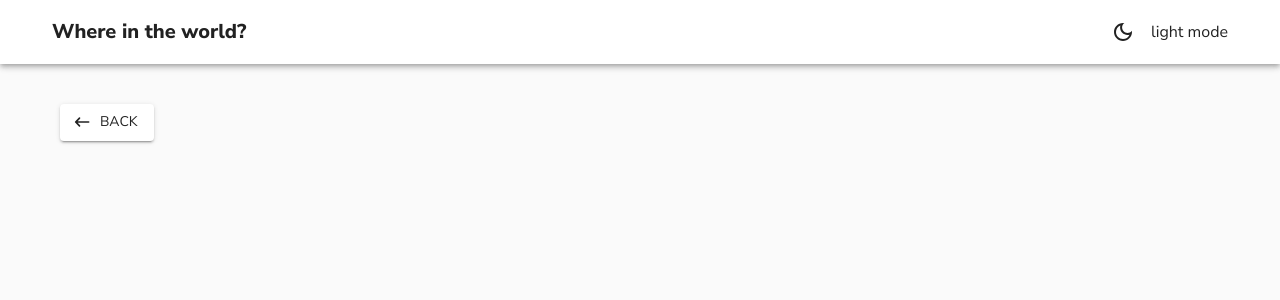
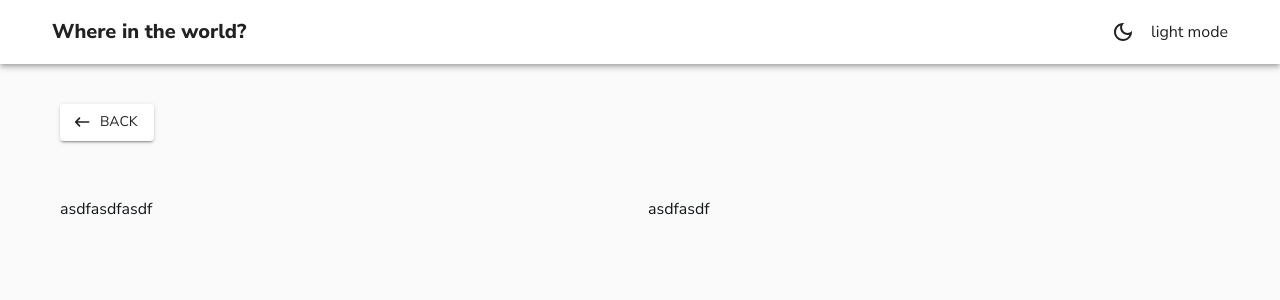
Before and after one commit to AlirezaEttehadi/alibaba-ettehadi-front, a Next.js app: page /1 in a window 1280 px wide. Shown: the top 300 px of the page. Built offline with nearby package versions, Linux system fonts and the light colour scheme.

Commit message:
add grid for detail page

```diff
--- a/pages/[country]/index.js
+++ b/pages/[country]/index.js
@@ -1,10 +1,20 @@
-import { Button } from "@mui/material";
+import { Button, Grid } from "@mui/material";
 import KeyboardBackspaceRoundedIcon from "@mui/icons-material/KeyboardBackspaceRounded";
 
 export default function Country() {
   return (
-    <Button variant="contained" startIcon={<KeyboardBackspaceRoundedIcon />}>
-      Back
-    </Button>
+    <>
+      <Button variant="contained" startIcon={<KeyboardBackspaceRoundedIcon />}>
+        Back
+      </Button>
+      <Grid container spacing={2} mt={5}>
+        <Grid item xs={12} md={6}>
+          asdfasdfasdf
+        </Grid>
+        <Grid item xs={12} md={6}>
+          asdfasdf
+        </Grid>
+      </Grid>
+    </>
   );
 }
```
